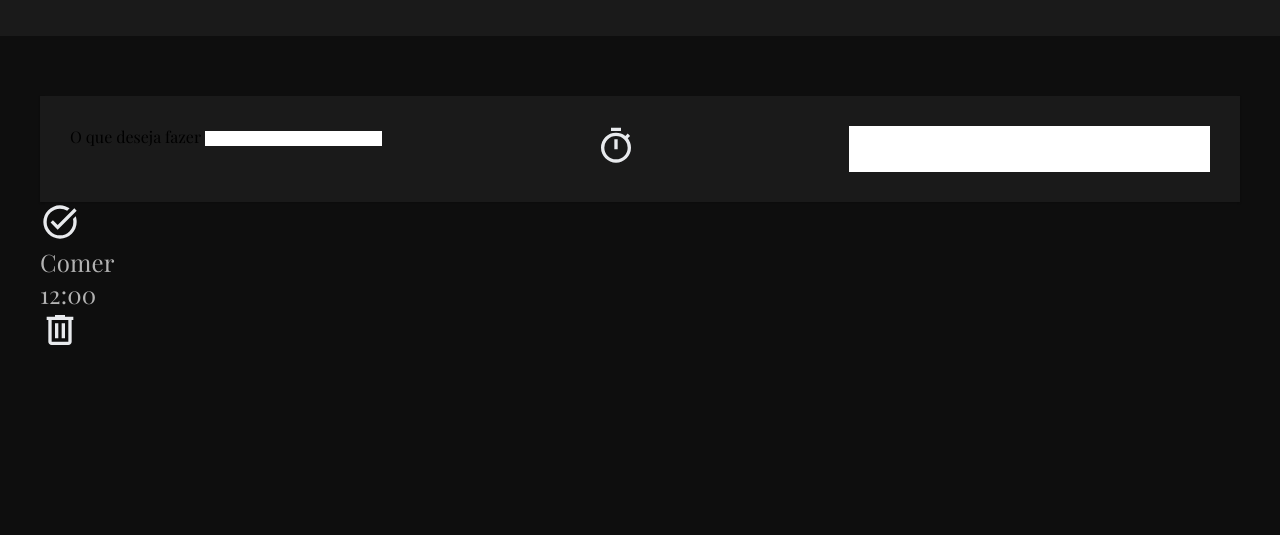
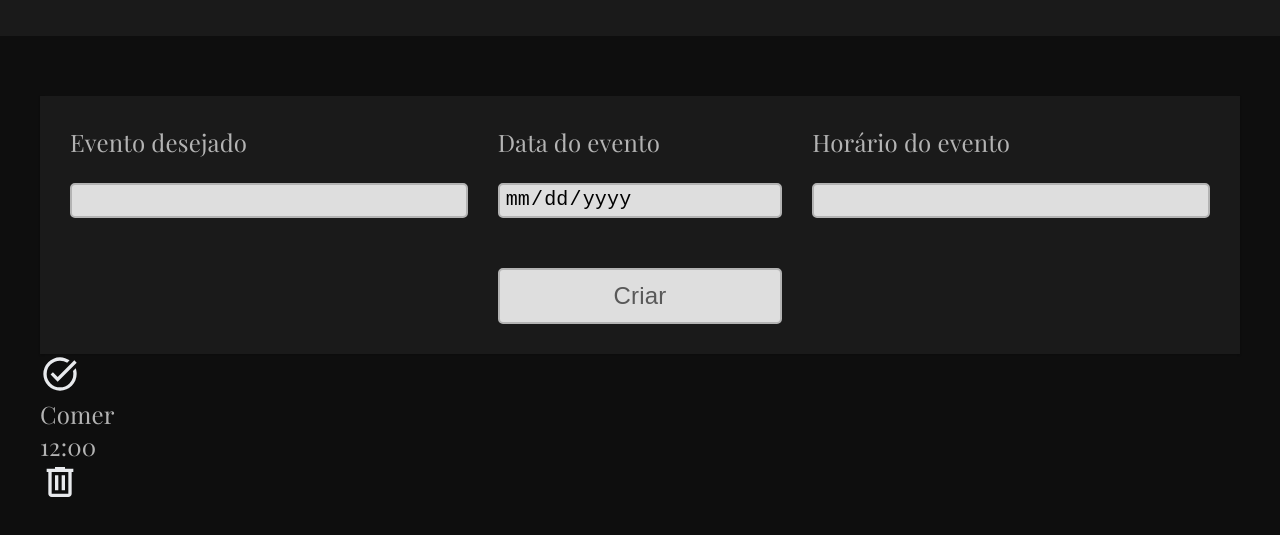
Before and after one commit to Leozinho2831/TodoList, a plain HTML site: page index.html in a window 1280 px wide. Shown: the part 113-648 px from the top of the page. Drawn offline with nearby package versions, Linux system fonts and the light colour scheme; a web font is replaced by a local one.

Commit message:
commit: new structure html to list__add

```diff
--- a/index.html
+++ b/index.html
@@ -28,19 +28,31 @@
         </header>
     </div>
 
-    <main class="main">
+    <main class="main limit-width">
 
         <section class="main__list">
             <form class="list__add">
                 <div>
-                    <label for="task">O que deseja fazer</label>
-                    <input type="text" id="task">
+                    <label for="task" class="text">Evento desejado</label>
+                    <input type="text" id="task" class="inputs">
                 </div>
 
-                <label for="hourEvent">
-                    <img src="Assets/Images/Clock.svg" alt="Hora">
-                </label>
-                <input type="number" id="hourEvent">
+                <div>
+                    <!-- <img src="Assets/Images/Calendar.svg" alt="Data"> -->
+                    <label for="dayEvent" class="text">Data do evento</label>
+                    <input type="date" id="dayEvent" class="inputs">
+                </div>
+
+                <div>
+                    <!-- <img src="Assets/Images/Clock.svg" alt="Hora"> -->
+                    <label for="hourEvent" class="text">Horário do evento</label>
+                    <input type="number" id="hourEvent" class="inputs">
+                </div>
+
+                <div class="list__button">
+                    <button class="text">Criar</button>
+                </div>
+
             </form>
         </section>
 
```
